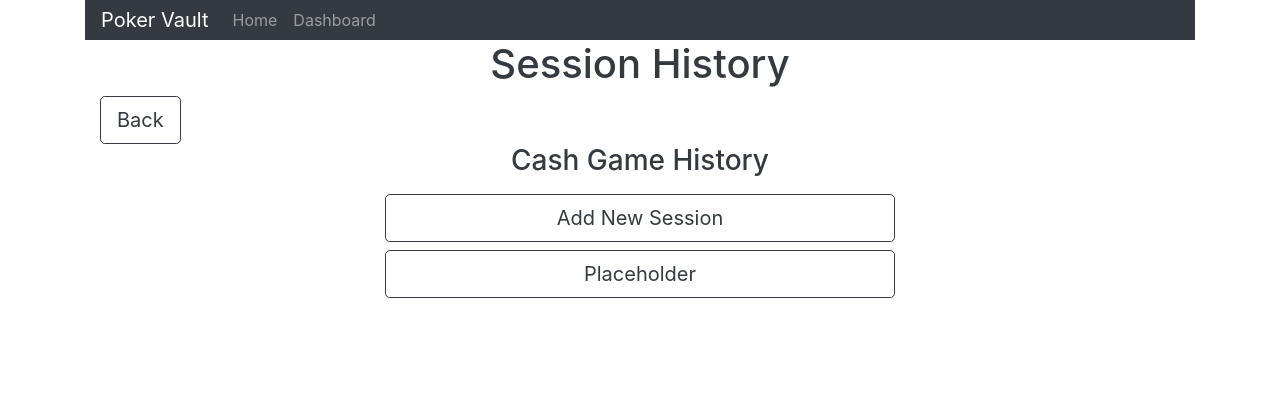
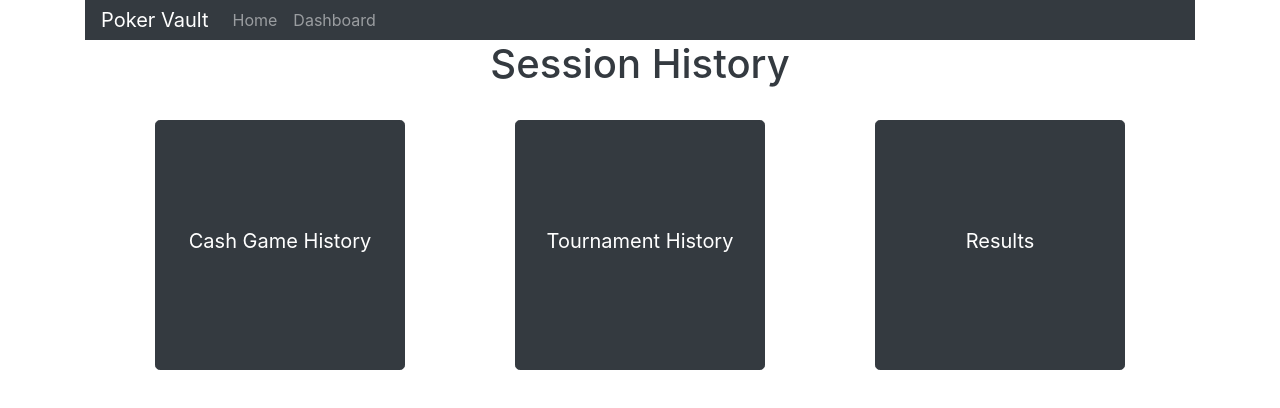
Before and after one commit to brenden720/poker-vault, a React app in the folder client/: page / in a window 1280 px wide. Shown: the top 408 px of the page. Built offline with nearby package versions, Linux system fonts and the light colour scheme; no server answers.

Commit message:
Create frontpage navigation

```diff
--- a/client/src/components/App.js
+++ b/client/src/components/App.js
@@ -2,6 +2,7 @@ import 'bootstrap/dist/css/bootstrap.css';
 
 import React from 'react';
 import { Router, Route, Switch } from 'react-router-dom';
+import SessionHistoryFrontPage from './pages/SessionFrontPage';
 import SessionHistory from './pages/SessionHistory';
 import SessionHistoryForm from './pages/SessionHistoryForm';
 import SessionHistoryData from './pages/SessionHistoryData';
@@ -15,7 +16,8 @@ const App = () => {
         <div>
           <Header />
           <Switch>
-            <Route path='/' exact component={SessionHistory} />
+            <Route path='/' exact component={SessionHistoryFrontPage} />
+            <Route path='/sessions' exact component={SessionHistory} />
             <Route path='/sessions/new' exact component={SessionHistoryForm} />
             <Route path='/sessions/:id' exact component={SessionHistoryData} />
           </Switch>
--- /dev/null
+++ b/client/src/components/pages/SessionFrontPage.css
@@ -0,0 +1,6 @@
+.btnFrontPage {
+  width: 250px;
+  height: 250px;
+  line-height: 225px;
+  text-align: center;
+}
--- /dev/null
+++ b/client/src/components/pages/SessionFrontPage.js
@@ -0,0 +1,37 @@
+import React from 'react';
+import { Link } from 'react-router-dom';
+import styles from './SessionFrontPage.css';
+
+class SessionFrontPage extends React.Component {
+  render() {
+    return (
+      <div className='container'>
+        <div className='info-header'>
+          <h1 className='text-dark text-center'>Session History</h1>
+          <div className='d-flex justify-content-around row-hl flex-md-row flex-column'>
+            <div className='p-4 item-hl'>
+              <Link to='/sessions' className='btn btn-dark btn-lg btnFrontPage'>
+                Cash Game History
+              </Link>
+            </div>
+            <div className='p-4 item-hl'>
+              <Link to='#' className='btn btn-dark btn-lg btnFrontPage'>
+                Tournament History
+              </Link>
+            </div>
+            <div className='p-4 item-hl'>
+              <Link
+                to='/sessions/:id'
+                className={`btn btn-dark btn-lg my-auto btnFrontPage`}
+              >
+                Results
+              </Link>
+            </div>
+          </div>
+        </div>
+      </div>
+    );
+  }
+}
+
+export default SessionFrontPage;
```
